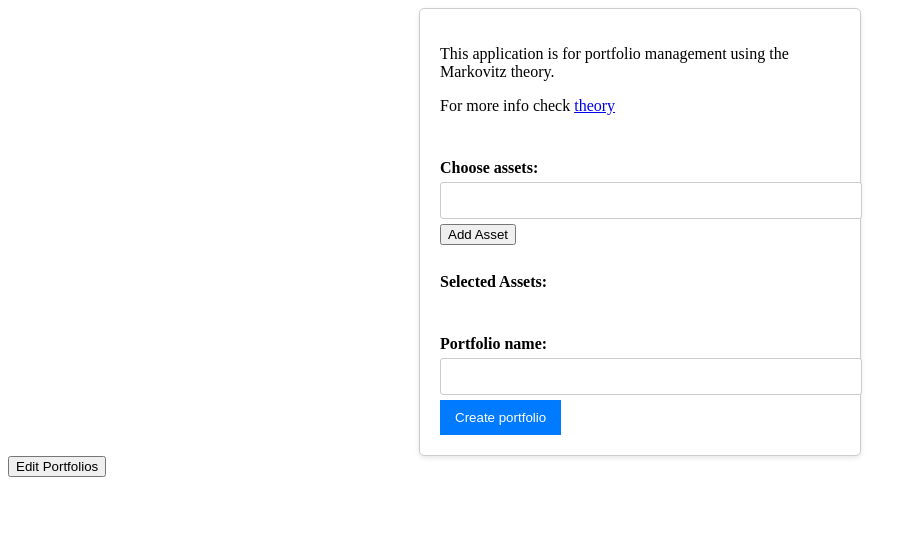
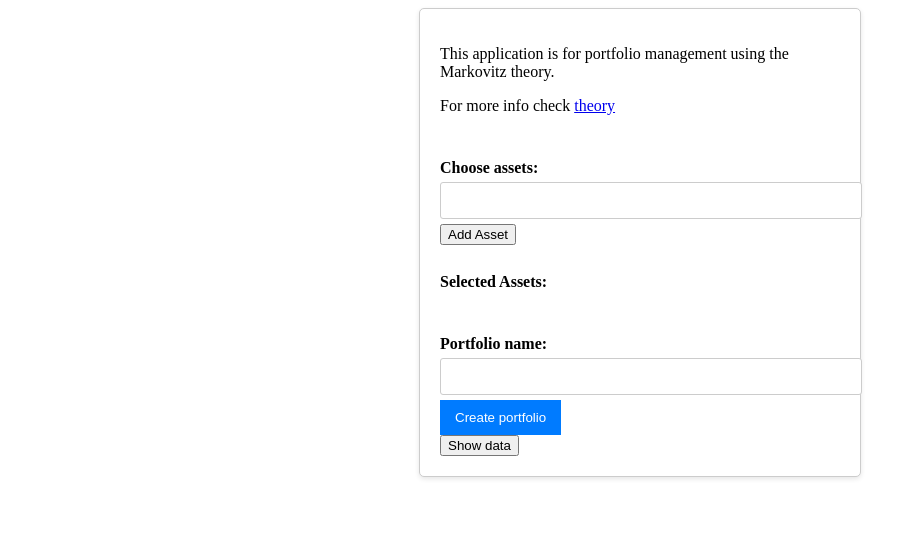
Before and after one commit to Stanotech/stock_market, a Django app: page / in a window 1280 px wide. Shown: the top 549 px of the page, without its empty margins (0-917 px from the left). Run offline with Django 3.2, Linux system fonts and the light colour scheme; data comes from the database, SQL or seed files in the repository.

Commit message:
feat(view): generate HTML table for data

```diff
--- a/portfolio/urls.py
+++ b/portfolio/urls.py
@@ -7,4 +7,6 @@ urlpatterns = [
     path('wallets/<str:name>', views.result, name='result'),
     path('api/wallets/<str:name>', views.PortfolioDetailView.as_view(), name='api'),
     path('api/wallets/', views.PortfoliosView.as_view(), name='api'),
+    path('api/data/', views.Data.as_view(), name='apiData'),
+    path('data/<str:assets>/', views.data,  name='data'),
 ]
--- a/portfolio/views.py
+++ b/portfolio/views.py
@@ -8,6 +8,7 @@ from .forms import AssetForm
 from rest_framework import generics
 from .serializers import *
 from rest_framework.generics import ListCreateAPIView
+import json
 
 @api_view(['GET', 'POST'])
 def home(request):
@@ -47,11 +48,17 @@ def home(request):
     return render(request, 'form.html', {'assets': assets, 'asset_form': asset_form})
 
 
-def result(request, name):
+def result(request):
     """
     Displays the results of portfolio creation.
     """
     return render(request, 'result.html')
+
+def data(request, assets):
+    """
+    Displays data of assets.
+    """
+    return render(request, 'data.html')
 
 
 class PortfolioDetailView(generics.RetrieveUpdateDestroyAPIView):
@@ -66,3 +73,23 @@ class PortfoliosView(ListCreateAPIView):
 
     def get_queryset(self):
         return Portfolio.objects.all()
+
+class Data(generics.RetrieveUpdateDestroyAPIView):
+    serializer_class = PortfoliosSerializer
+
+    def get(self, request, *args, **kwargs):
+        assets = self.request.query_params.get('assets')
+        assets = assets.split("&")
+        print(assets)
+        mp = DataFunctions.prepare_data(assets).reset_index().set_index("Month")
+        mp = mp.sort_values(by="Month")
+        print(mp)
+
+        data = []
+        for index, row in mp.iterrows():
+            date = index  # Tutaj zmieniamy 'row['Month']' na 'index'
+            values = row.tolist()  # Zmieniamy 'row.drop('Month').tolist()' na 'row.tolist()'
+            data.append({'month': date, 'values': values})
+            print(data)
+
+        return Response(json.dumps(data), status=status.HTTP_200_OK)
--- a/templates/form.html
+++ b/templates/form.html
@@ -31,12 +31,11 @@
             <label for="portfolio_name">Portfolio name:</label>
             <input type="text" id="portfolio_name" name="portfolio_name" required>
             <br>
-            <input type="submit" value="Create portfolio">
+            <input type="submit" value="Create portfolio" formaction="">
+            <br>
+            <button type="button" id="show-data-btn">Show data</button>
         </form>
     </div>
-    <button onclick="window.location.href='/edit';">
-        Edit Portfolios
-    </button>
 
     <script>
         $(document).ready(function() {
@@ -66,7 +65,7 @@
                 $(this).remove();
             });
 
-            // Json form
+            // creating portfolio by post req
             $("#portfolio-form").submit(function(e) {
                 e.preventDefault();
                 var portfolioName = $("#portfolio_name").val();
@@ -89,6 +88,13 @@
                     }
                 });
             });
+
+
+            $("#show-data-btn").click(function() {
+                // Redirect to the data page with selected assets in the URL
+                var redirectUrl = '/data/' + selectedAssets.join('&');
+                window.location.href = redirectUrl;
+            });
         });
     </script>
 </body>
```
Also changed, not shown: templates/data.html (added, +67 -0 lines).
